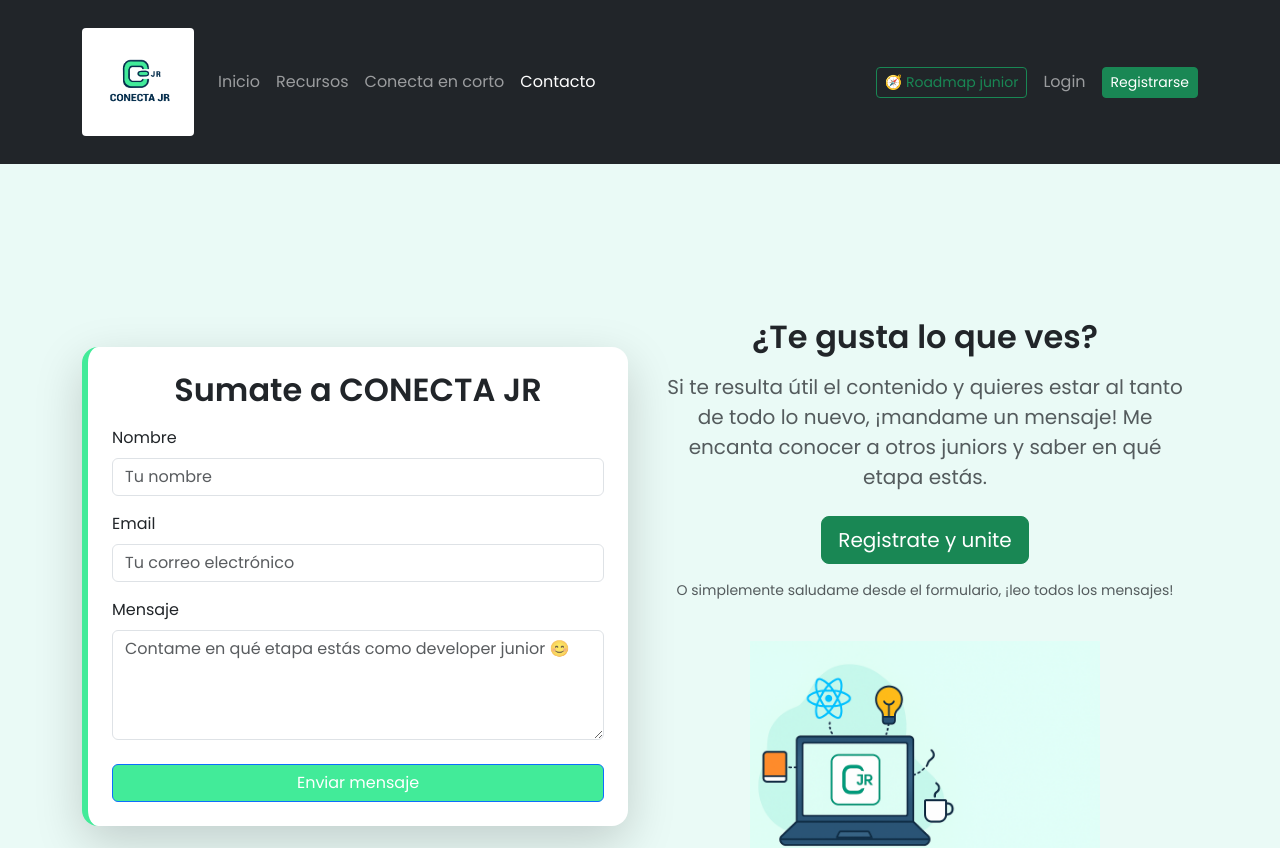
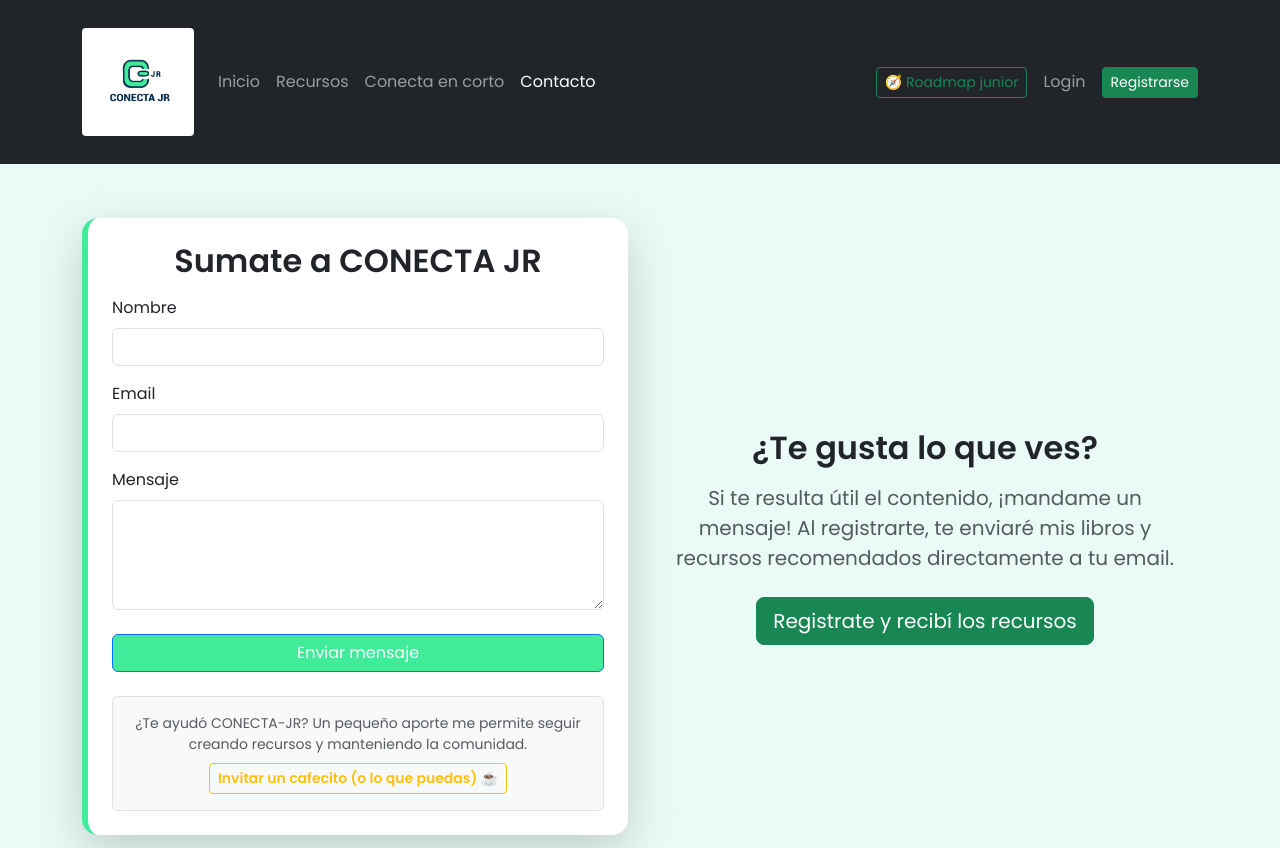
Before and after one commit to vanehit/Conecta-Jr, a React (Vite) app: page /contacto in a window 1280 px wide. Shown: the top 848 px of the page. Built offline with nearby package versions, Linux system fonts and the light colour scheme; no server answers.

Commit message:
feat: update contact and signup forms with a support section

```diff
--- a/src/Pages/Contacto.jsx
+++ b/src/Pages/Contacto.jsx
@@ -9,9 +9,7 @@ function Contacto() {
   const [exito, setExito] = useState(null);
   const [error, setError] = useState(null);
 
-  const handleChange = (e) => {
-    setFormData({ ...formData, [e.target.name]: e.target.value });
-  };
+  const handleChange = (e) => setFormData({ ...formData, [e.target.name]: e.target.value });
 
   const handleSubmit = async (e) => {
     e.preventDefault();
@@ -26,112 +24,70 @@ function Contacto() {
         body: JSON.stringify(formData),
       });
 
-      if (!response.ok) {
-        const data = await response.json();
-        throw new Error(data.error || "Error en la respuesta del servidor");
-      }
-
-      const data = await response.json();
-      setExito(data.mensaje || "¡Gracias por tu mensaje!");
+      if (!response.ok) throw new Error("Error en el servidor");
+      setExito("¡Gracias por tu mensaje! Te responderé a la brevedad.");
       setFormData({ nombre: "", email: "", mensaje: "" });
     } catch (err) {
-      setError(err.message || "Ocurrió un error al enviar tu mensaje.");
+      setError("Ocurrió un error al enviar el mensaje.");
     } finally {
       setEnviando(false);
     }
   };
 
   return (
-    <main className="contacto-seccion">
-      <Container className="contacto-container py-5">
+    <main className="contacto-seccion py-5">
+      <Container>
         <Row className="justify-content-center align-items-center">
-          {/* Columna izquierda - Formulario */}
           <Col md={6}>
             <div className="contact-card rounded-4 shadow-lg p-4">
               <h2 className="text-center mb-3 fw-bold">Sumate a CONECTA JR</h2>
 
-              {exito && <Alert variant="success" className="fade-in">{exito}</Alert>}
-              {error && <Alert variant="danger" className="fade-in">{error}</Alert>}
+              {exito && <Alert variant="success">{exito}</Alert>}
+              {error && <Alert variant="danger">{error}</Alert>}
 
               <Form onSubmit={handleSubmit}>
                 <Form.Group className="mb-3">
                   <Form.Label>Nombre</Form.Label>
-                  <Form.Control
-                    type="text"
-                    name="nombre"
-                    placeholder="Tu nombre"
-                    value={formData.nombre}
-                    onChange={handleChange}
-                    required
-                  />
+                  <Form.Control type="text" name="nombre" value={formData.nombre} onChange={handleChange} required />
                 </Form.Group>
-
                 <Form.Group className="mb-3">
                   <Form.Label>Email</Form.Label>
-                  <Form.Control
-                    type="email"
-                    name="email"
-                    placeholder="Tu correo electrónico"
-                    value={formData.email}
-                    onChange={handleChange}
-                    required
-                  />
+                  <Form.Control type="email" name="email" value={formData.email} onChange={handleChange} required />
                 </Form.Group>
-
                 <Form.Group className="mb-4">
                   <Form.Label>Mensaje</Form.Label>
-                  <Form.Control
-                    as="textarea"
-                    name="mensaje"
-                    placeholder="Contame en qué etapa estás como developer junior 😊"
-                    rows={4}
-                    value={formData.mensaje}
-                    onChange={handleChange}
-                    required
-                  />
+                  <Form.Control as="textarea" name="mensaje" value={formData.mensaje} onChange={handleChange} rows={4} required />
                 </Form.Group>
-
-                <Button
-                  type="submit"
-                  className="btn-conecta w-100"
-                  disabled={enviando}
-                >
-                  {enviando ? (
-                    <>
-                      <Spinner animation="border" size="sm" className="me-2" />
-                      Enviando...
-                    </>
-                  ) : (
-                    "Enviar mensaje"
-                  )}
+                <Button type="submit" className="btn-conecta w-100" disabled={enviando}>
+                  {enviando ? <Spinner animation="border" size="sm" /> : "Enviar mensaje"}
                 </Button>
               </Form>
+
+              {/* Bloque de aporte voluntario */}
+              <div className="mt-4 p-3 bg-light rounded text-center border">
+                <p className="mb-2 small text-muted">
+                  ¿Te ayudó CONECTA-JR? Un pequeño aporte me permite seguir creando recursos y manteniendo la comunidad.
+                </p>
+                <a
+                  href="https://paypal.me/vanesapaolasoria"
+                  target="_blank"
+                  rel="noopener noreferrer"
+                  className="btn btn-outline-warning btn-sm fw-bold"
+                >
+                  Invitar un cafecito (o lo que puedas) ☕
+                </a>
+              </div>
             </div>
           </Col>
 
-          {/* Columna derecha - Invitación cercana */}
           <Col md={6} className="text-center d-none d-md-block p-4">
             <h2 className="fw-bold mb-3">¿Te gusta lo que ves?</h2>
             <p className="text-muted fs-5 mb-4">
-              Si te resulta útil el contenido y quieres estar al tanto de todo lo nuevo,
-              ¡mandame un mensaje! Me encanta conocer a otros juniors y saber en qué etapa estás.
+              Si te resulta útil el contenido, ¡mandame un mensaje! Al registrarte, te enviaré mis libros y recursos recomendados directamente a tu email.
             </p>
-
             <div className="d-flex flex-column align-items-center gap-3">
-              <Link to="/signup" className="btn btn-success btn-lg">
-                Registrate y unite
-              </Link>
-              <p className="text-muted small">
-                O simplemente saludame desde el formulario, ¡leo todos los mensajes!
-              </p>
+              <Link to="/signup" className="btn btn-success btn-lg">Registrate y recibí los recursos</Link>
             </div>
-
-            <img
-              src="/images/conecta-tejr.png"
-              alt="Promoción Conecta-te JR"
-              className="img-conectatejr mt-4"
-              style={{ maxWidth: "350px" }}
-            />
           </Col>
         </Row>
       </Container>
--- a/src/Pages/Signup/Signup.jsx
+++ b/src/Pages/Signup/Signup.jsx
@@ -1,6 +1,6 @@
 import { useState } from "react";
 import { Link, useNavigate } from "react-router-dom";
-import { Container, Row, Col, Form, Button, Alert, Spinner } from "react-bootstrap";
+import { Container, Row, Col, Form, Alert, Spinner } from "react-bootstrap";
 import "../../Styles/styles.scss";
 
 function Signup() {
@@ -8,7 +8,6 @@ function Signup() {
   const [enviando, setEnviando] = useState(false);
   const [exito, setExito] = useState(null);
   const [error, setError] = useState(null);
-
   const navigate = useNavigate();
 
   const handleChange = (e) =>
@@ -36,7 +35,8 @@ function Signup() {
       const data = await res.json();
       if (!res.ok) throw new Error(data.error || "Error en el registro");
 
-      navigate("/login");
+      setExito("¡Registro exitoso! Ya podés iniciar sesión.");
+      setTimeout(() => navigate("/login"), 2000);
     } catch (err) {
       setError(err.message || "No se pudo registrar el usuario.");
     } finally {
@@ -45,26 +45,33 @@ function Signup() {
   };
 
   return (
-    <Container>
+    <Container className="py-5">
       <Row className="align-items-center g-4">
-        {/* Col izquierda */}
+        {/* Columna Izquierda */}
         <Col md={6}>
-          <h2 className="fw-bold mb-3">Conecta-te JR</h2>
-          <p className="text-muted">
-            Espacio para compartir proceso, experiencias y aprendizajes entre
-            developers junior.
+          <h2 className="fw-bold mb-3">¿Te sumás a CONECTA JR?</h2>
+          <p className="text-muted fs-5">
+            Creá tu cuenta y accedé a nuestra comunidad de developers junior.
+            Al registrarte, te enviaré por email una selección de los libros y recursos que uso para aprender React y mejorar mi lógica. 🚀
+          </p>
+
+          {/* Bloque de aporte voluntario integrado */}
+          <div className="mt-4 p-3 bg-light rounded text-center border">
+            <p className="mb-2 small text-muted">
+              ¿Te gusta lo que construyo? Un pequeño aporte me ayuda muchísimo a seguir creando contenido para la comunidad.
             </p>
             <a
               href="https://paypal.me/vanesapaolasoria"
               target="_blank"
               rel="noopener noreferrer"
-            className="btn btn-warning fw-bold"
+              className="btn btn-outline-warning btn-sm fw-bold"
             >
-            Invitar a un cafecito ☕
+              Invitar un cafecito (o lo que puedas) ☕
             </a>
+          </div>
         </Col>
 
-        {/* Col derecha */}
+        {/* Columna Derecha */}
         <Col md={6}>
           <div className="contact-card p-4 rounded-4 shadow-lg">
             <h2 className="text-center mb-3 fw-bold">Crear Cuenta</h2>
@@ -75,47 +82,26 @@ function Signup() {
             <Form onSubmit={handleSubmit}>
               <Form.Group className="mb-3">
                 <Form.Label>Nombre</Form.Label>
-                <Form.Control
-                  type="text"
-                  name="nombre"
-                  value={formData.nombre}
-                  onChange={handleChange}
-                  required
-                />
+                <Form.Control type="text" name="nombre" value={formData.nombre} onChange={handleChange} required />
               </Form.Group>
 
               <Form.Group className="mb-3">
                 <Form.Label>Email</Form.Label>
-                <Form.Control
-                  type="email"
-                  name="email"
-                  value={formData.email}
-                  onChange={handleChange}
-                  required
-                />
+                <Form.Control type="email" name="email" value={formData.email} onChange={handleChange} required />
               </Form.Group>
 
               <Form.Group className="mb-4">
                 <Form.Label>Contraseña</Form.Label>
-                <Form.Control
-                  type="password"
-                  name="password"
-                  value={formData.password}
-                  onChange={handleChange}
-                  required
-                />
+                <Form.Control type="password" name="password" value={formData.password} onChange={handleChange} required />
               </Form.Group>
 
               <button type="submit" className="btn-conecta w-100" disabled={enviando}>
-                {enviando ? "Registrando..." : "Registrarse"}
+                {enviando ? <><Spinner animation="border" size="sm" className="me-2"/> Registrando...</> : "Registrarse"}
               </button>
             </Form>
 
             <p className="text-center mt-3">
-              ¿Ya tenés cuenta?{" "}
-              <Link to="/login" className="fw-bold">
-                Iniciá sesión
-              </Link>
+              ¿Ya tenés cuenta? <Link to="/login" className="fw-bold">Iniciá sesión</Link>
             </p>
           </div>
         </Col>
```
Lines whose indentation alone changed are shown as unchanged.
